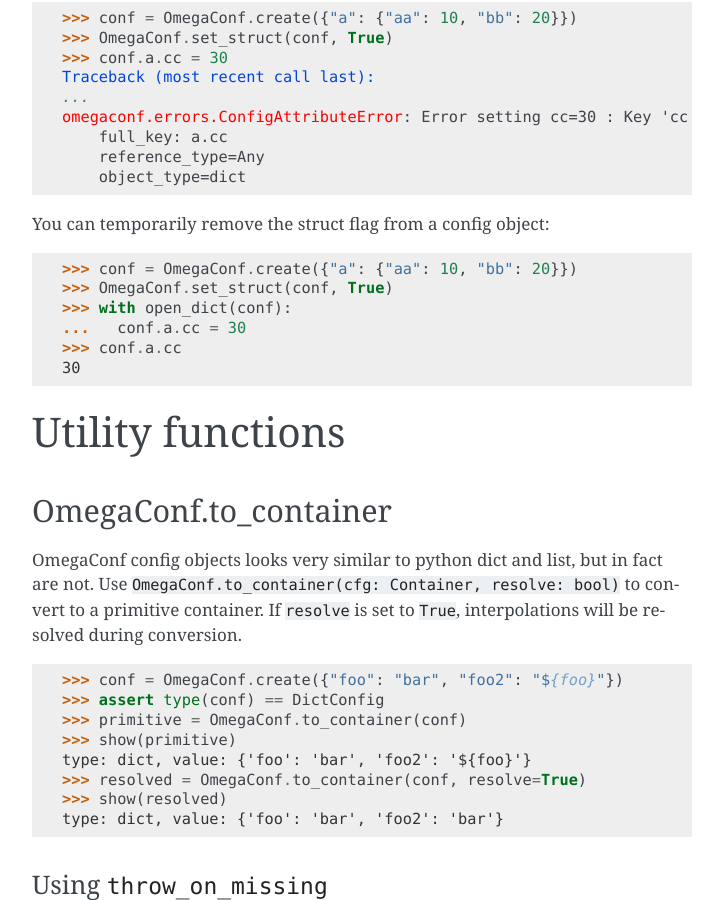
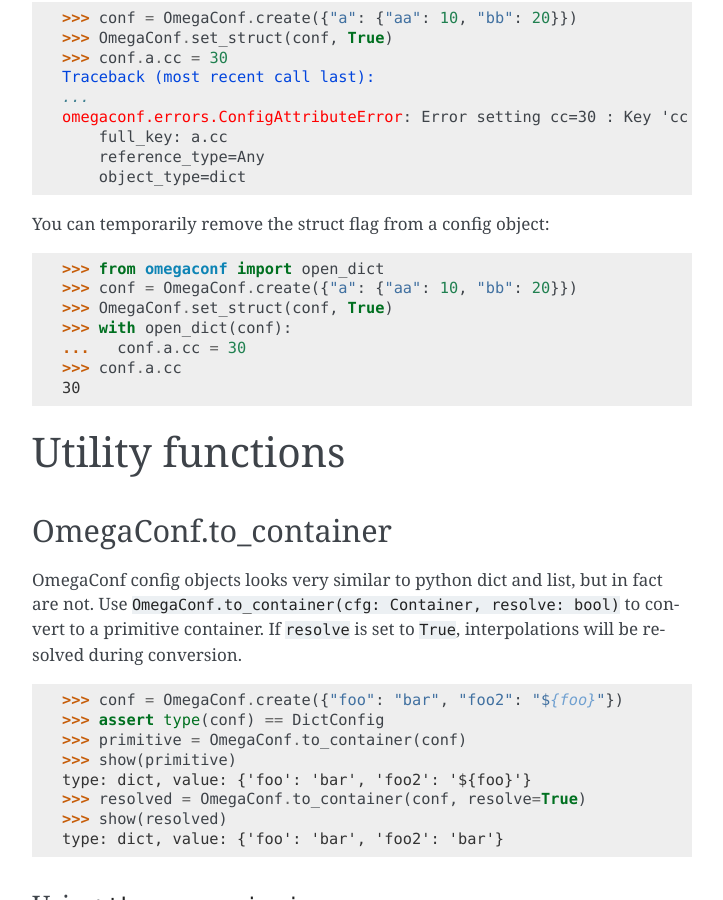
Before and after one commit to omry/omegaconf, a Sphinx documentation site: the page built from docs/source/usage.rst, in a window 1280 px wide and 900 px high, scrolled down 10297 px. Shown: the whole window, without its empty margins (388-1111 px from the left). Built offline with Sphinx 7.4.7, drawn with Linux system fonts in a browser that asks for light colours.

Commit message:
Update docs with missing import for open_dict

```diff
--- a/docs/source/usage.rst
+++ b/docs/source/usage.rst
@@ -544,6 +544,7 @@
 
 .. doctest:: loaded
 
+    >>> from omegaconf import open_dict
     >>> conf = OmegaConf.create({"a": {"aa": 10, "bb": 20}})
     >>> OmegaConf.set_struct(conf, True)
     >>> with open_dict(conf):
```
